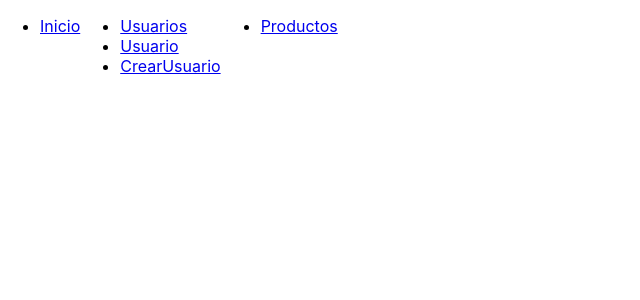
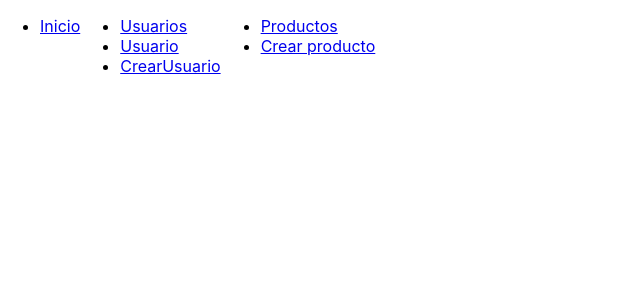
Before and after one commit to MallicTesla/Ecommerce_con_full_api, a React (Create React App) app in the folder ecommerce_fron/: page / in a window 1280 px wide. Shown: the top 300 px of the page, without its empty margins (0-640 px from the left). Built offline with nearby package versions, Linux system fonts and the light colour scheme.

Commit message:
no que do asi que mañana lo solusionare

```diff
--- a/ecommerce_fron/src/App.jsx
+++ b/ecommerce_fron/src/App.jsx
@@ -6,6 +6,7 @@ import Usuario  from "./paginas/usuario/componentes/UsuarioComponente";
 import CrearUsuario  from "./paginas/usuario/componente_intermedio/crear_usuario";
 
 import Productos from "./paginas/productos/componentes/productos";
+import CrearProducto from "./paginas/productos/componente_intermedio/agregar_producto"
 
 function App() {
 
@@ -28,6 +29,7 @@ function App() {
                     {/* productos */}
                     <ul>
                         <li><Link to = "/productos "> Productos </Link></li>
+                        <li><Link to = "/CrearProducto"> Crear producto </Link></li>
                     </ul>
                 </nav>
 
@@ -39,7 +41,8 @@ function App() {
                     <Route path = "/usuario/:id_id" element = {<Usuario />} />
 
                     productos
-                    <Route path = "/productos" element = {<Productos />} />                      {/* Otras rutas y componentes */}
+                    <Route path = "/productos" element = {<Productos />} />
+                    <Route path = "/CrearProducto" element = {<CrearProducto />}/>                      {/* Otras rutas y componentes */}
                 </Routes>
             </div>
         </Router>
```
